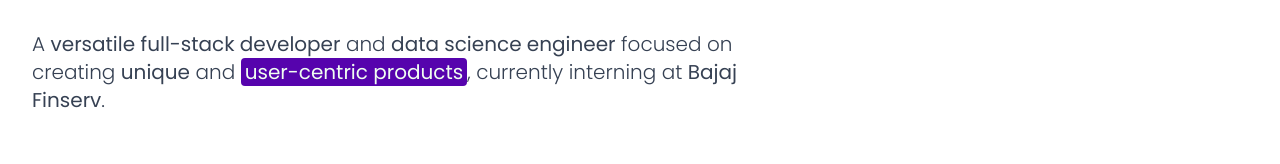
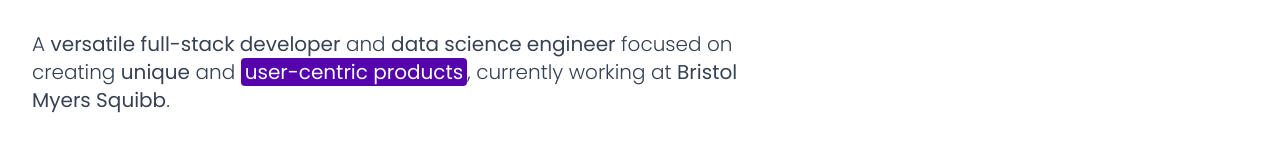
Before and after one commit to halcyon-past/Minimal-Portfolio, a React (Vite) app: page / in a window 1280 px wide. Shown: the part 286-450 px from the top of the page. Built offline with nearby package versions, Linux system fonts and the light colour scheme.

Commit message:
Updated bio

```diff
--- a/src/components/Hero.jsx
+++ b/src/components/Hero.jsx
@@ -67,7 +67,7 @@
               introState === 'complete' ? 'opacity-100' : 'opacity-0'
             }`}
           >
-            A <span className="font-medium">versatile</span> <span className="font-medium">full-stack developer</span> and <span className="font-medium">data science engineer</span> focused on creating <span className="font-medium">unique</span> and <span className="bg-[var(--chrysler-blue)] text-[var(--honeydew)] font-medium px-1 rounded">user-centric products</span>, currently interning at <span className="font-medium">Bajaj Finserv</span>.
+            A <span className="font-medium">versatile</span> <span className="font-medium">full-stack developer</span> and <span className="font-medium">data science engineer</span> focused on creating <span className="font-medium">unique</span> and <span className="bg-[var(--chrysler-blue)] text-[var(--honeydew)] font-medium px-1 rounded">user-centric products</span>, currently working at <span className="font-medium">Bristol Myers Squibb</span>.
           </p>
         </div>
 
```
